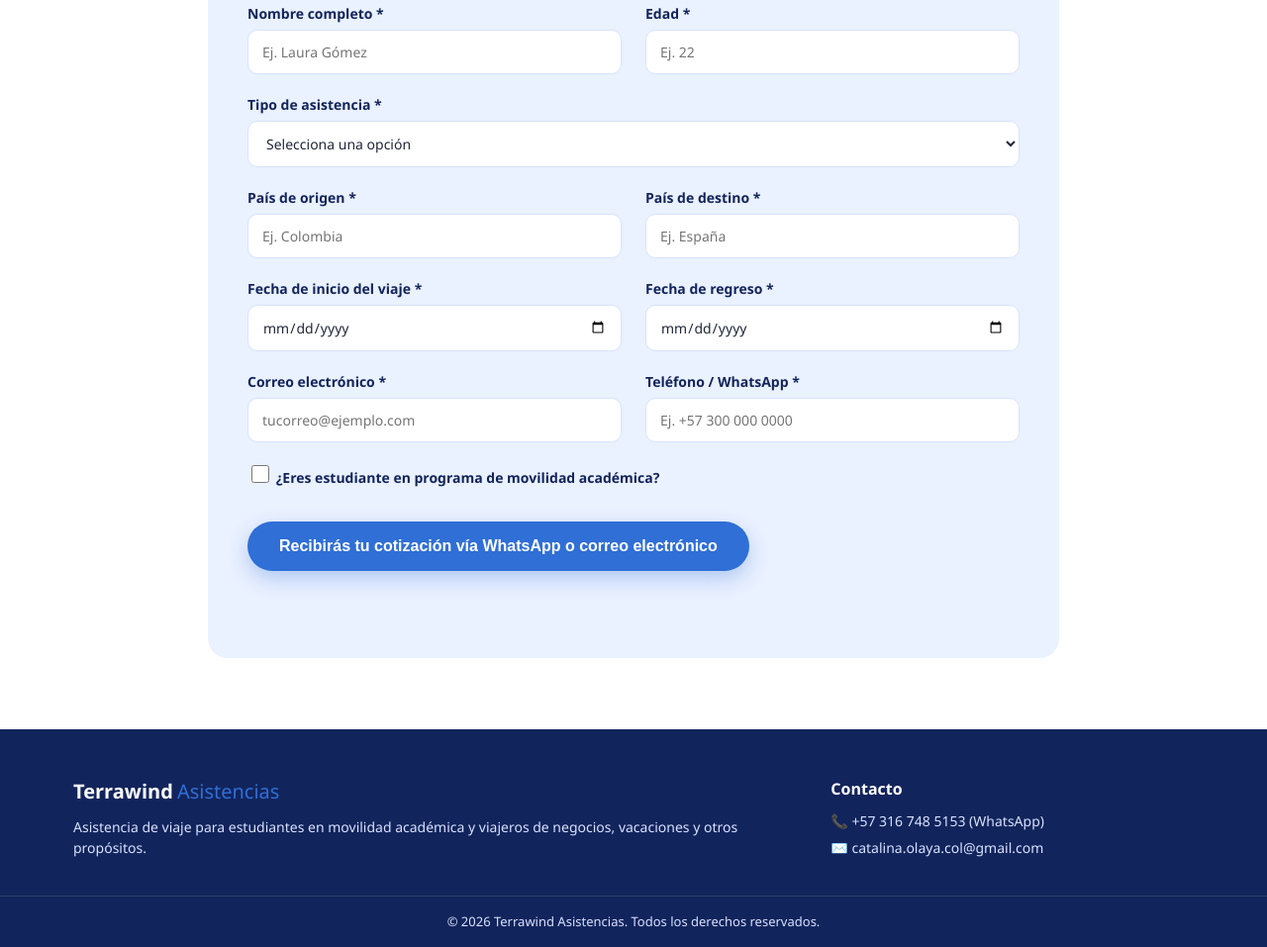
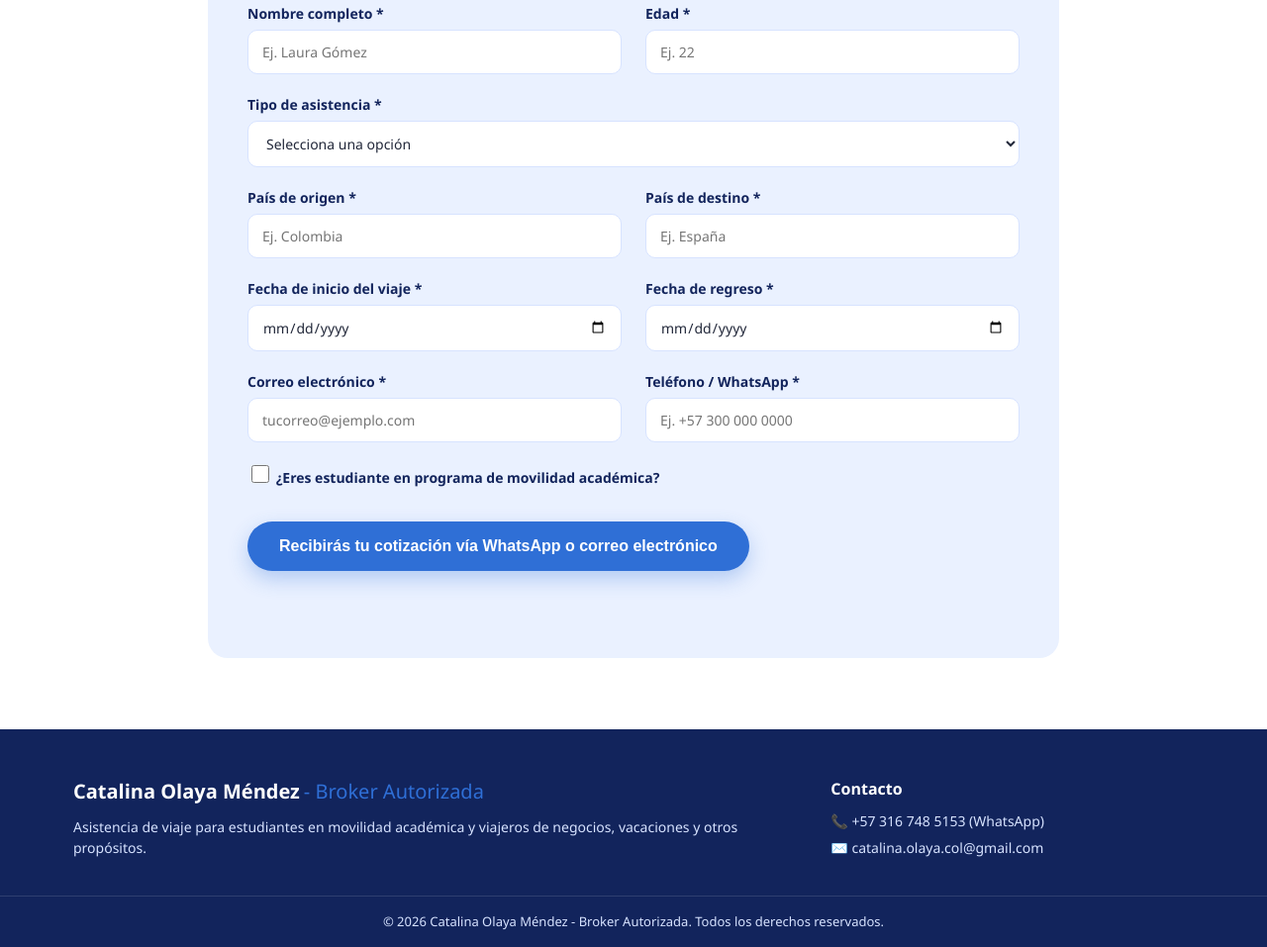
Before and after one commit to catalinaolayacol-arch/terrawind-asistencias, a plain HTML site: page index.html in a window 1280 px wide. Shown: the part 3146-4103 px from the top of the page at 99% size. Drawn offline with Linux system fonts and the light colour scheme.

Commit message:
Cambia branding del footer a Catalina Olaya Méndez - Broker Autorizada

```diff
--- a/index.html
+++ b/index.html
@@ -264,7 +264,7 @@
 <footer class="footer" id="nosotros">
   <div class="container footer-inner">
     <div>
-      <div class="logo logo-footer">Terrawind<span>Asistencias</span></div>
+      <div class="logo logo-footer">Catalina Olaya Méndez <span>- Broker Autorizada</span></div>
       <p>Asistencia de viaje para estudiantes en movilidad académica y viajeros de negocios, vacaciones y otros propósitos.</p>
     </div>
     <div>
@@ -273,7 +273,7 @@
       <p>✉️ <a href="mailto:catalina.olaya.col@gmail.com">catalina.olaya.col@gmail.com</a></p>
     </div>
   </div>
-  <div class="footer-bottom">© 2026 Terrawind Asistencias. Todos los derechos reservados.</div>
+  <div class="footer-bottom">© 2026 Catalina Olaya Méndez - Broker Autorizada. Todos los derechos reservados.</div>
 </footer>
 
 <a href="https://wa.me/573167485153" target="_blank" rel="noopener" class="whatsapp-float" aria-label="Escríbenos por WhatsApp">💬</a>
```
